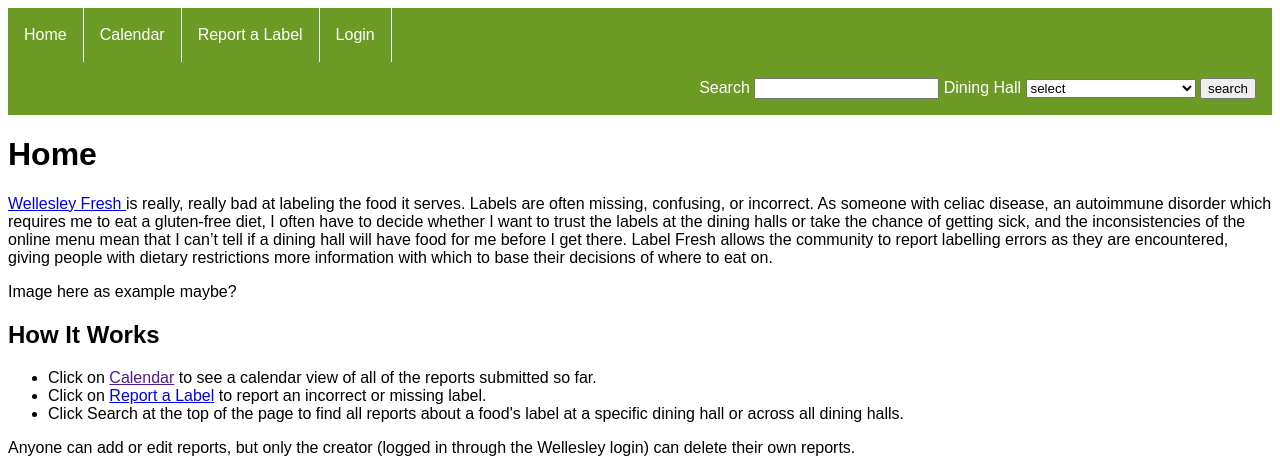
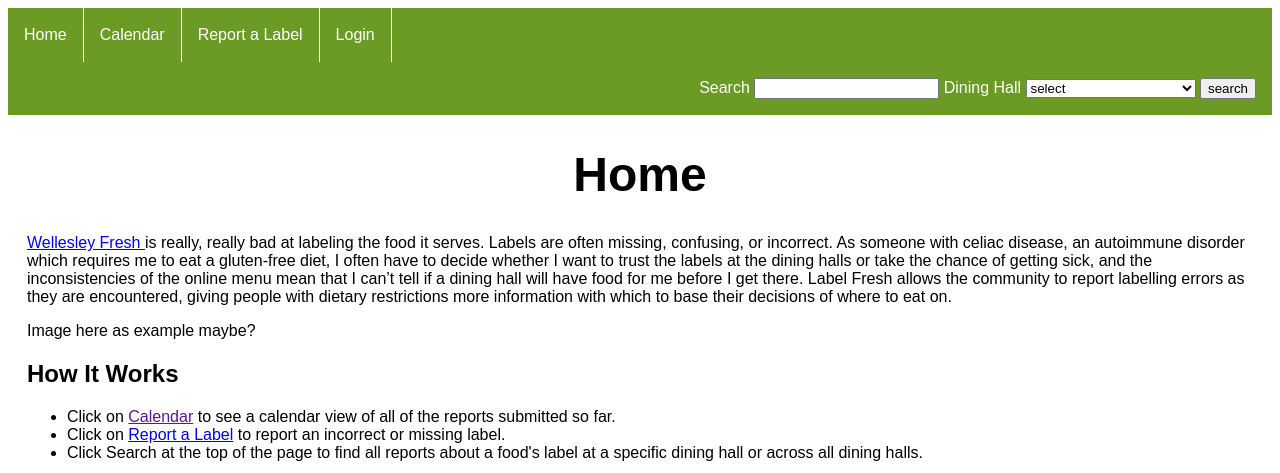
Before and after one commit to EShumadine/label-fresh, a Flask app: page / in a window 1280 px wide. Shown: the top 473 px of the page. Run offline with Flask 2, Linux system fonts and the light colour scheme.

Commit message:
I forgot about the flashed messages. Also added div to hold content for all html files

```diff
--- a/static/common-style.css
+++ b/static/common-style.css
@@ -23,6 +23,10 @@ body {
     text-decoration: none;
 }
 
+#navbar li a:hover {
+    background-color: #458505;
+}
+
 #search form label {
     color: white;
     text-align: center;
@@ -46,5 +50,16 @@ body {
 
 #iconlist li {
     float: left;
-    padding: 5px 5px;
+    padding: 20px 5px;
 }
+
+#messages {
+    font-size: 2em;
+    text-transform: uppercase;
+    color: #ff171d;
+}
+
+#content {
+    width: 97%;
+    margin: auto;
+}
--- /dev/null
+++ b/static/home-style.css
@@ -0,0 +1,4 @@
+h1 {
+    text-align: center;
+    font-size: 3em;
+}
--- a/templates/base.html
+++ b/templates/base.html
@@ -7,7 +7,11 @@
     <link rel="stylesheet"
           href="{{url_for('static',filename='common-style.css')}}"
           type="text/css">
-    {% block styles %} {% endblock %}
+    {% block styles %}
+    <link rel="stylesheet"
+          href="{{url_for('static',filename='home-style.css')}}"
+          type="text/css">
+    {% endblock %}
 </head>
 <body>
 <div id="navbar">
@@ -48,6 +52,8 @@
         </div>
     {% endif %}
 {% endwith %}
+
+<div id="content">
 
 {% block content %}
 
@@ -103,6 +109,8 @@
 
 {% endblock %}
 
+</div>
+
 <footer>
     <ul id="iconlist">
         <li>
```
